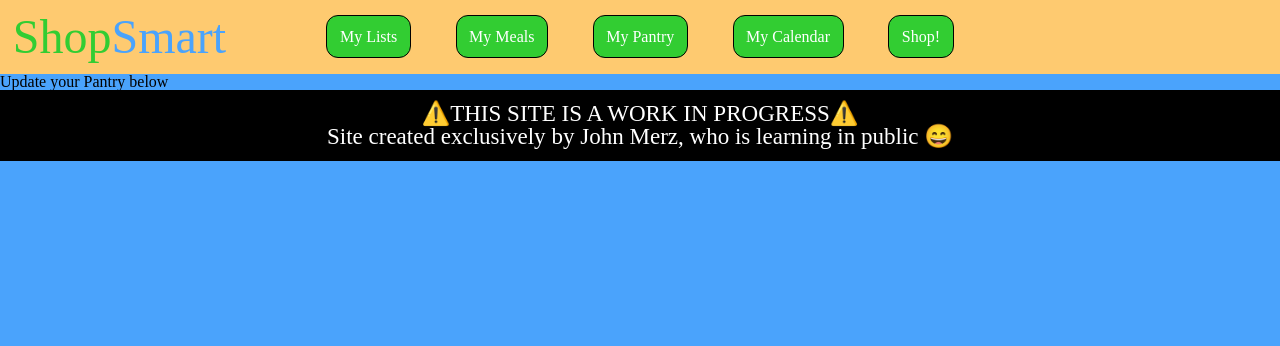
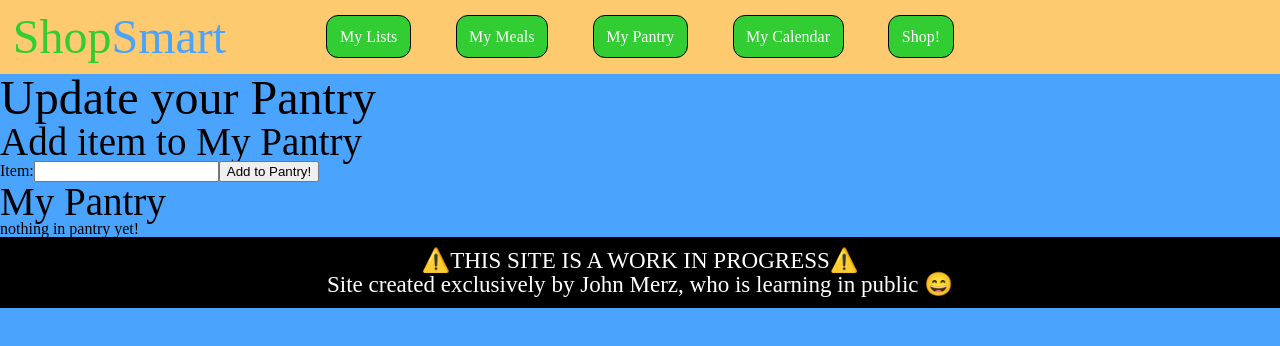
Before and after one commit to jmerz826/shop-smart, a React (Create React App) app: page /pantry in a window 1280 px wide. Shown: the top 346 px of the page. Built offline with nearby package versions, Linux system fonts and the light colour scheme.

Commit message:
building pantry page

```diff
--- a/src/actions/index.js
+++ b/src/actions/index.js
@@ -1,7 +1,14 @@
 export const ADD_LIST_TO_LISTS = 'ADD_LIST_TO_LISTS';
+export const ADD_ITEM_TO_PANTRY = 'ADD_ITEM_TO_PANTRY';
 
-export const addListToLists = (item) => {
+export const addListToLists = (list) => {
     return ({
-        type: ADD_LIST_TO_LISTS, payload: item
+        type: ADD_LIST_TO_LISTS, payload: list
     })
 };
+
+export const addItemToPantry = (item) => {
+    return ({
+        type: ADD_ITEM_TO_PANTRY, payload: item
+    });
+};
--- a/src/components/pantry/pantryItem.js
+++ b/src/components/pantry/pantryItem.js
@@ -0,0 +1,10 @@
+import React from "react";
+
+const PantryItem = (props) => {
+    const { item } = props;
+    return (
+        <li>{item}</li>
+    );
+};
+
+export default PantryItem;
--- a/src/components/pantry/pantryItems.js
+++ b/src/components/pantry/pantryItems.js
@@ -1,11 +1,63 @@
-import React from "react";
+import React, {useState} from "react";
+import { connect } from 'react-redux';
+import { addItemToPantry } from "../../actions";
+import PantryItem from "./pantryItem";
 
-const PantryItems = props => {
+const initialFormValues = {
+    item:''
+}
+
+const PantryItems = (props) => {
+    const [formValues, setFormValues] = useState(initialFormValues);
+
+    const handleChange = (e) => {
+        setFormValues({
+            ...formValues,
+            [e.target.name]: e.target.value
+        });
+    };
+
+    const handleSubmit = e => {
+        e.preventDefault();
+
+        const newItem = formValues.item;
+        props.addItemToPantry(newItem);
+        setFormValues(initialFormValues);
+    }
+
     return (
         <div>
-            <h1>Update your Pantry below</h1>
+            <h2>Update your Pantry</h2>
+            <form>
+                <h3>Add item to My Pantry</h3>
+                <label> Item:
+                    <input
+                        name='item'
+                        type='text'
+                        value={formValues.item}
+                        onChange={handleChange}
+                    />
+                </label>
+                <button onClick={handleSubmit}>Add to Pantry!</button>
+            </form>
+            <div>
+                <h3>My Pantry</h3>
+                <ul>
+                    {
+                        props.pantryItems ? props.pantryItems.map(item => {
+                            return <PantryItem item={item} key={item}/>
+                        }) : 'nothing in pantry yet!'
+                    }
+                </ul>
+            </div>
         </div>
     );
 };
 
-export default PantryItems;
+const mapStateToProps = state => {
+    return ({
+        pantryItems: state.pantryItems
+    })
+}
+
+export default connect(mapStateToProps, {addItemToPantry})(PantryItems);
--- a/src/reducers/index.js
+++ b/src/reducers/index.js
@@ -1,7 +1,8 @@
-import { ADD_LIST_TO_LISTS } from "../actions";
+import { ADD_LIST_TO_LISTS, ADD_ITEM_TO_PANTRY } from "../actions";
 
 const initialState = {
-    previousLists: []
+    previousLists: [],
+    pantryItems: ['granola']
 };
 
 
@@ -18,7 +19,19 @@ const reducer = (state = initialState, action) => {
                     ...state,
                     previousLists: [action.payload]
                 });
-            }
+            };
+        case ADD_ITEM_TO_PANTRY:
+            if (state.pantryItems) {
+                return ({
+                    ...state,
+                    pantryItems: [...state.pantryItems, action.payload]
+                });
+            } else {
+                return ({
+                    ...state,
+                    pantryItems: [action.payload]
+                });
+            };
 
         default:
             return{state}
```
